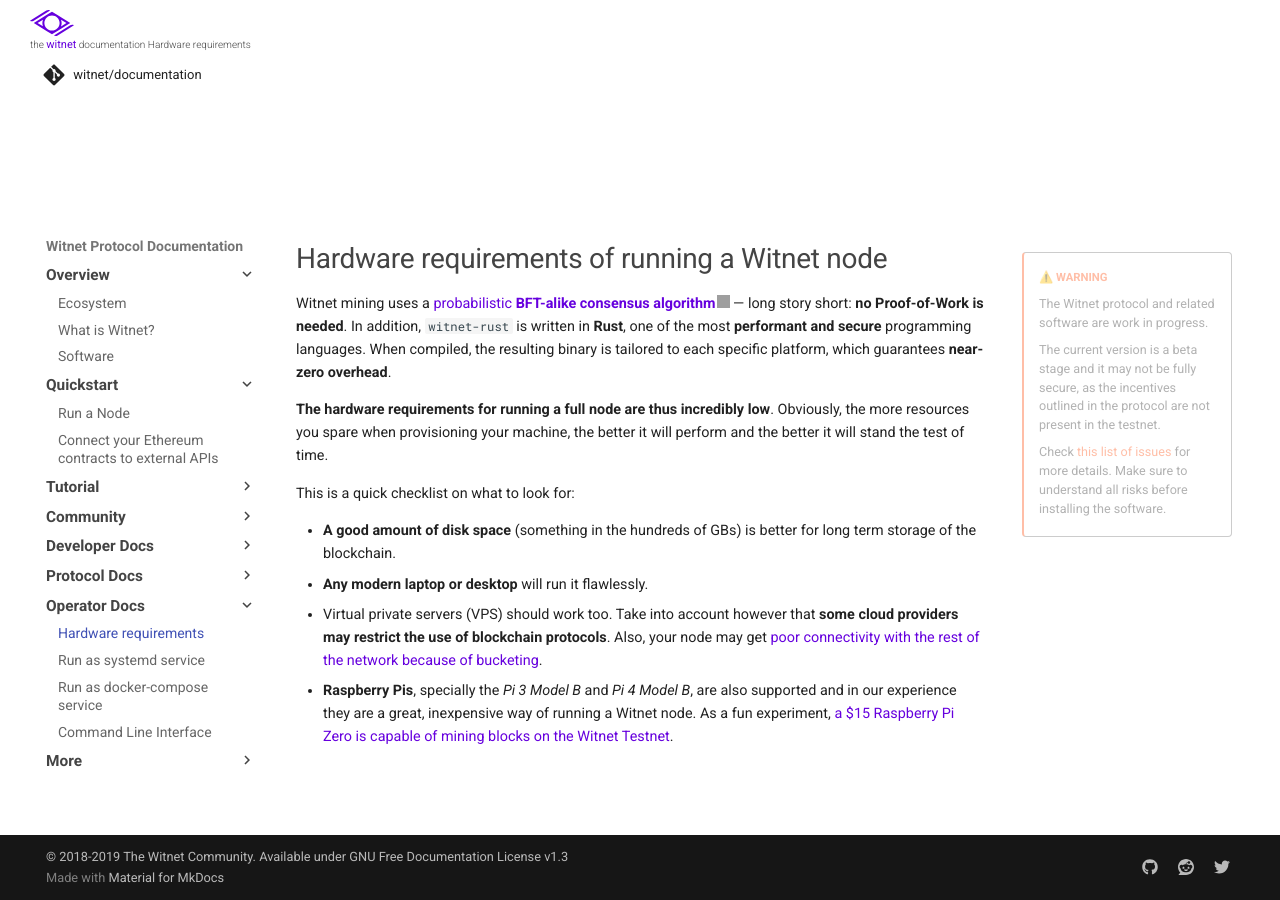
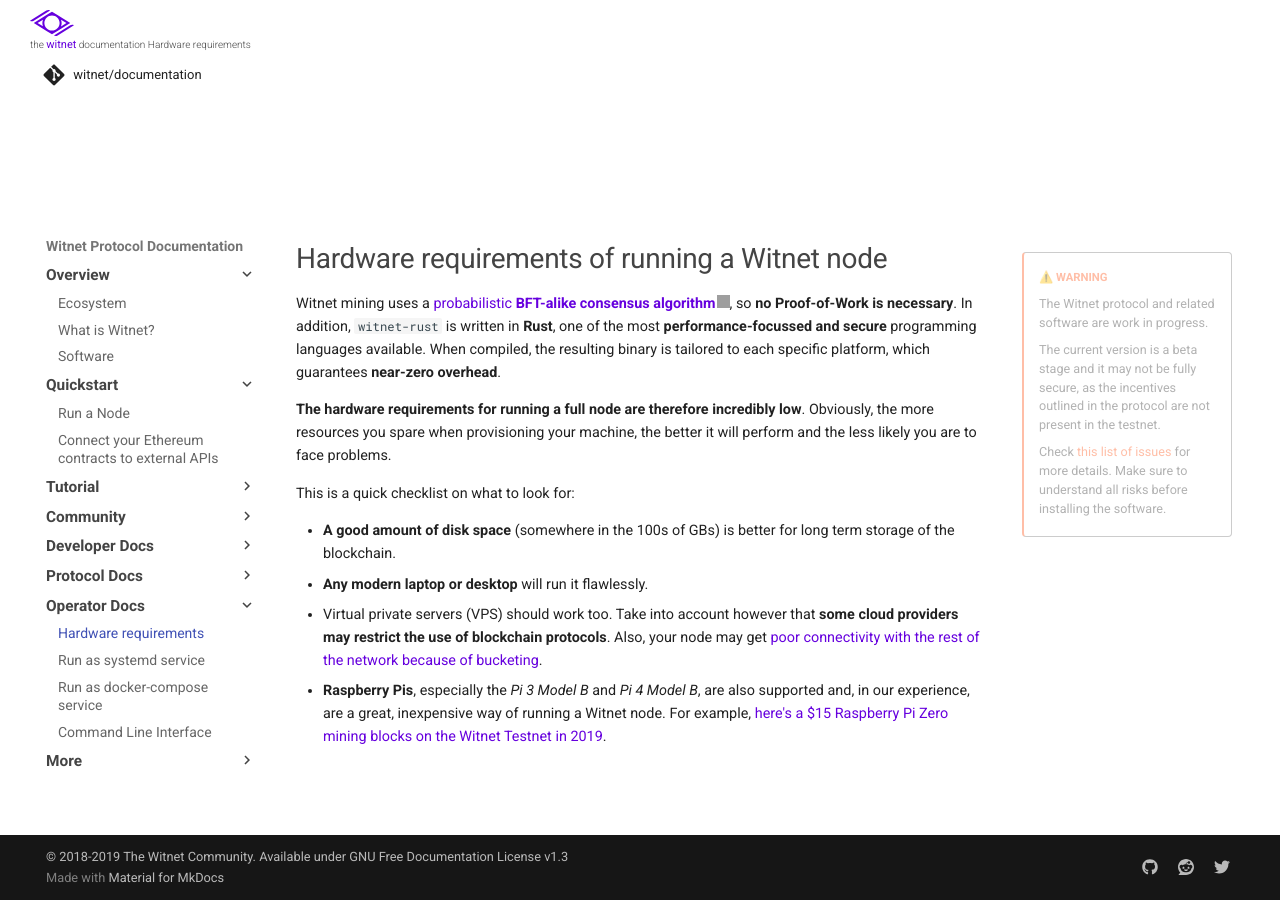
Before and after one commit to witnet/documentation, an MkDocs documentation site: the page built from docs/node-operators/hardware-requirements.md, in a window 1280 px wide. Built offline with MkDocs 1.6.1 and Material for MkDocs 9.7.7, drawn with Linux system fonts in a browser that asks for light colours; some web fonts are replaced; comment, search, counter and statistics services are not loaded; grey boxes are pictures that could not be loaded.

Commit message:
fix: grammar and updates on hardware-requirements

```diff
--- a/docs/node-operators/hardware-requirements.md
+++ b/docs/node-operators/hardware-requirements.md
@@ -1,30 +1,28 @@
 # Hardware requirements of running a Witnet node
 
 Witnet mining uses a
-[probabilistic **BFT-alike consensus algorithm**][consensus] — long
-story short: **no Proof-of-Work is needed**. In addition, `witnet-rust`
-is written in **Rust**, one of the most **performant and secure**
-programming languages. When compiled, the resulting binary is tailored
+[probabilistic **BFT-alike consensus algorithm**][consensus], so **no Proof-of-Work is necessary**. In addition, `witnet-rust`
+is written in **Rust**, one of the most **performance-focussed and secure**
+programming languages available. When compiled, the resulting binary is tailored
 to each specific platform, which guarantees **near-zero overhead**.
 
-**The hardware requirements for running a full node are thus incredibly
+**The hardware requirements for running a full node are therefore incredibly
 low**. Obviously, the more resources you spare when provisioning your
-machine, the better it will perform and the better it will stand the
-test of time.
+machine, the better it will perform and the less likely you are to face problems.
 
 This is a quick checklist on what to look for:
 
-- **A good amount of disk space** (something in the hundreds of GBs) is
+- **A good amount of disk space** (somewhere in the 100s of GBs) is
   better for long term storage of the blockchain.
 - **Any modern laptop or desktop** will run it flawlessly.
 - Virtual private servers (VPS) should work too. Take into account
   however that **some cloud providers may restrict the use of blockchain
   protocols**. Also, your node may get [poor connectivity with the rest
   of the network because of bucketing][bucketing].
-- **Raspberry Pis**, specially the *Pi 3 Model B* and *Pi 4 Model B*,
-  are also supported and in our experience they are a great, inexpensive
-  way of running a Witnet node. As a fun experiment, [a $15 Raspberry Pi
-  Zero is capable of mining blocks on the Witnet Testnet][pizero].
+- **Raspberry Pis**, especially the *Pi 3 Model B* and *Pi 4 Model B*,
+  are also supported and, in our experience, are a great, inexpensive
+  way of running a Witnet node. For example, [here's a $15 Raspberry Pi
+  Zero mining blocks on the Witnet Testnet in 2019][pizero].
 
 [consensus]: https://witnet.io/about#consensus
 [bucketing]: https://medium.com/witnet/the-p2p-bucketing-system-in-witnet-d893dce4b8c5
```
